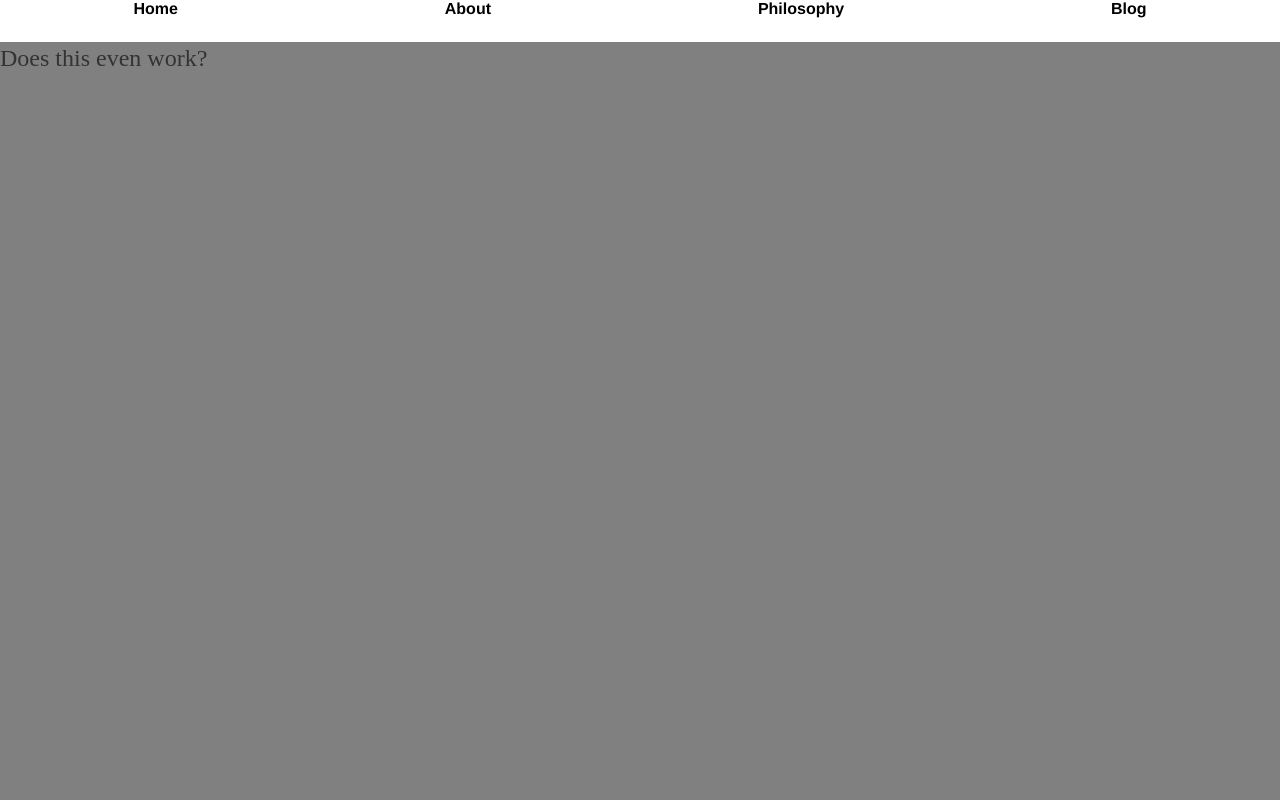
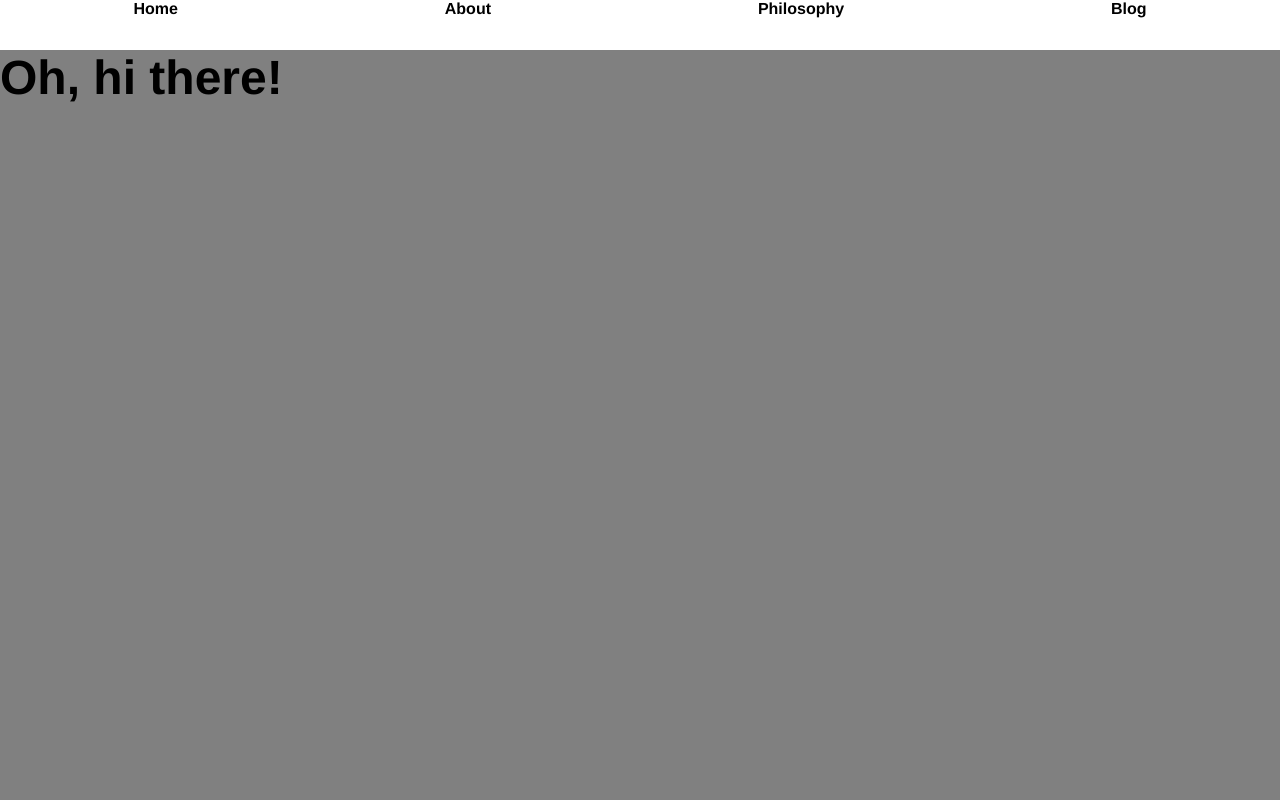
Before and after one commit to nickwyl/nickwyl.github.io, a plain HTML site: page index.html in a window 1280 px wide. Shown: the top 800 px of the page. Drawn offline with Linux system fonts and the light colour scheme.

Commit message:
Update index.html

```diff
--- a/index.html
+++ b/index.html
@@ -13,7 +13,7 @@
 		</nav>
 
 		<div class="banner">
-			<p> Does this even work? </p>
+			<h1> Oh, hi there! </h1>
 		</div>
 
 		<div>
```
